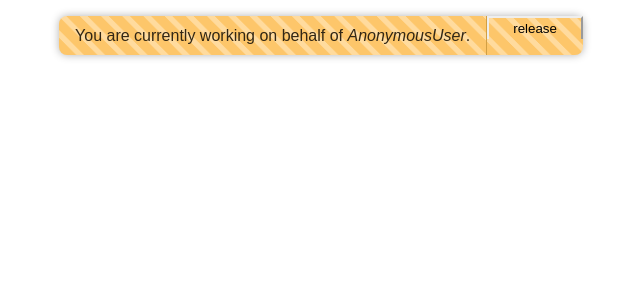
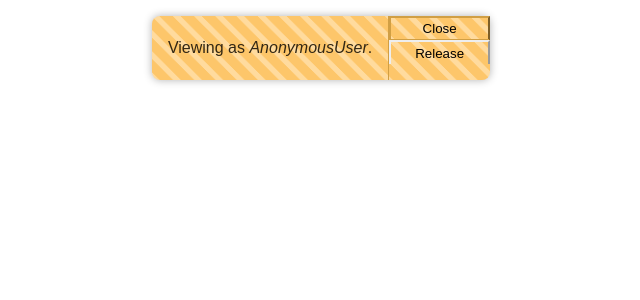
Before and after one commit to django-hijack/django-hijack, a Django app: template hijack/templates/hijack/snackbar.html in a window 1280 px wide. Shown: the top 300 px of the page, without its empty margins (327-967 px from the left). Run offline with Django 3.2, Linux system fonts and the light colour scheme; the template is opened without the code that fills it, so the values that code supplies are empty.

Commit message:
Updated template

```diff
--- a/hijack/templates/hijack/snackbar.html
+++ b/hijack/templates/hijack/snackbar.html
@@ -1,20 +1,26 @@
 {% load i18n static %}
 
 <link rel="stylesheet" type="text/css" href="{% static 'hijack/hijack-styles.css' %}" media="screen">
+<script type="text/javascript" src="{% static 'hijack/hijack-scripts.js' %}"></script>
 <div class="djhj-wrapper">
-  <div class="djhj-notification">
+  <div id="djhj-notification" class="djhj-notification">
     <div class="djhj-message">
       {% blocktrans trimmed with user=request.user %}
-        You are currently working on behalf of <em>{{ user }}</em>.
+      Viewing as <em>{{ user }}</em>.
       {% endblocktrans %}
     </div>
+
     <div class="djhj-actions">
+      <button name="close" class="djhj-button">
+        {% trans 'Close' %}
+      </button>
       <form action="{% url 'hijack:release' %}" method="POST">
         {% csrf_token %}
-        <button class="djhj-button">
-          {% trans 'release' %}
+        <button name="release" class="djhj-button">
+          {% trans 'Release' %}
         </button>
       </form>
     </div>
+
   </div>
 </div>
```
